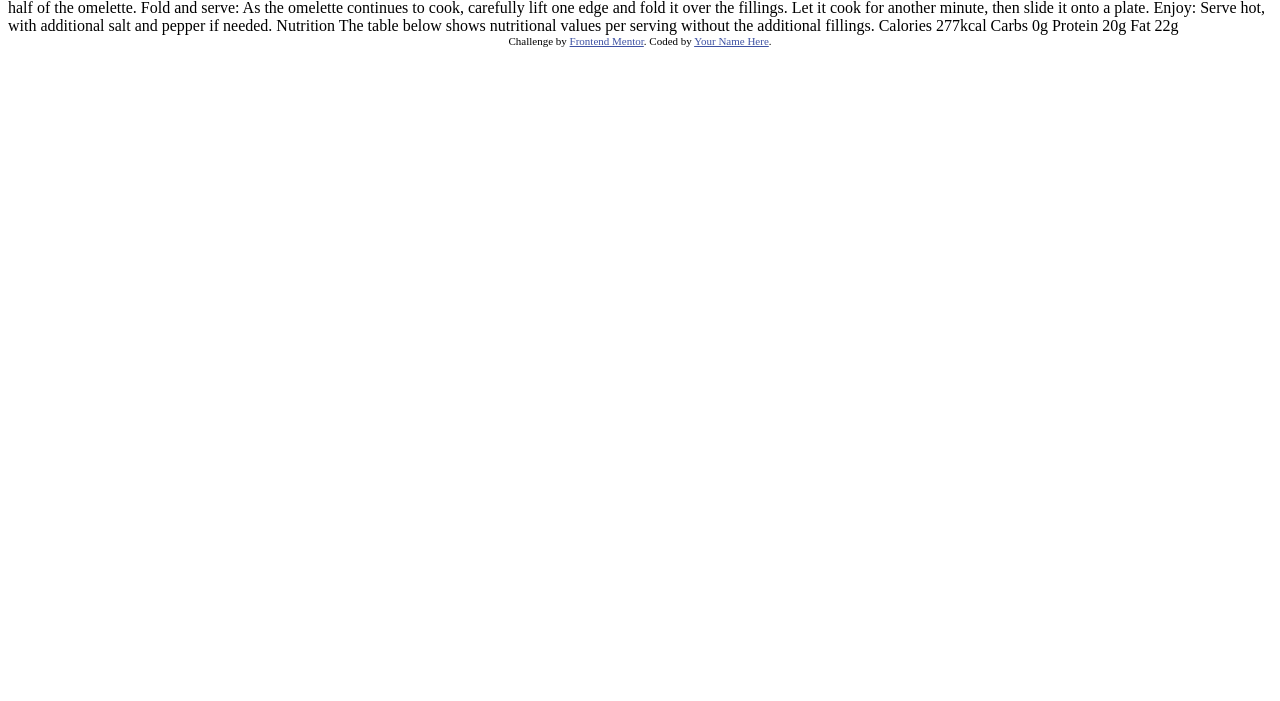
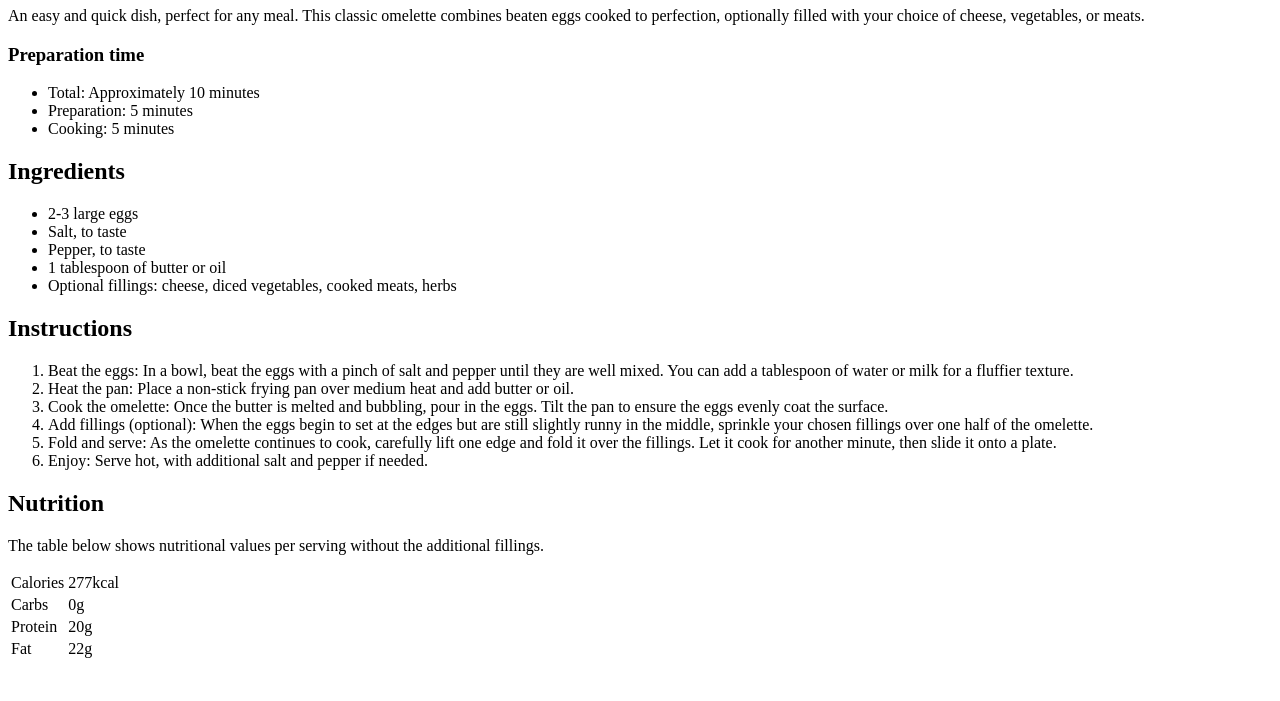
Before and after one commit to Titodelux/RecipePage-FM, a plain HTML site: page index.html in a window 1280 px wide. Shown: the part 99-800 px from the top of the page. Drawn offline with Linux system fonts and the light colour scheme.

Commit message:
feat: html created

```diff
--- a/index.html
+++ b/index.html
@@ -1,8 +1,10 @@
 <!DOCTYPE html>
 <html lang="en">
+
 <head>
   <meta charset="UTF-8">
-  <meta name="viewport" content="width=device-width, initial-scale=1.0"> <!-- displays site properly based on user's device -->
+  <meta name="viewport" content="width=device-width, initial-scale=1.0">
+  <!-- displays site properly based on user's device -->
 
   <link rel="icon" type="image/png" sizes="32x32" href="./assets/images/favicon-32x32.png">
 
@@ -10,68 +12,82 @@
 
   <!-- Feel free to remove these styles or customise in your own stylesheet 👍 -->
   <style>
-    .attribution { font-size: 11px; text-align: center; }
-    .attribution a { color: hsl(228, 45%, 44%); }
+    .attribution {
+      font-size: 11px;
+      text-align: center;
+    }
+
+    .attribution a {
+      color: hsl(228, 45%, 44%);
+    }
   </style>
 </head>
+
 <body>
+  <img src="#" alt="Delicius Omelette">
 
-  Simple Omelette Recipe
+  <main>
 
-  An easy and quick dish, perfect for any meal. This classic omelette combines beaten eggs cooked
-  to perfection, optionally filled with your choice of cheese, vegetables, or meats.
+    <h1>Simple Omelette Recipe</h1>
+    <p>An easy and quick dish, perfect for any meal. This classic omelette combines beaten eggs cooked to perfection, optionally filled with your choice of cheese, vegetables, or meats.</p>
 
-  Preparation time
+    <div class="preparation_tab">
 
-  Total: Approximately 10 minutes
-  Preparation: 5 minutes
-  Cooking: 5 minutes
+      <h3>Preparation time</h3>
+      <ul>
+        <li>Total: Approximately 10 minutes</li>
+        <li>Preparation: 5 minutes</li>
+        <li>Cooking: 5 minutes</li>
+      </ul>
 
-  Ingredients
+    </div>
 
-  2-3 large eggs
-  Salt, to taste
-  Pepper, to taste
-  1 tablespoon of butter or oil
-  Optional fillings: cheese, diced vegetables, cooked meats, herbs
+    <h2>Ingredients</h2>
+    <ul>
+      <li>2-3 large eggs</li>
+      <li>Salt, to taste</li>
+      <li>Pepper, to taste</li>
+      <li>1 tablespoon of butter or oil</li>
+      <li>Optional fillings: cheese, diced vegetables, cooked meats, herbs</li>
+    </ul>
 
-  Instructions
+    <h2>Instructions</h2>
+    <ol>
+      <li>Beat the eggs: In a bowl, beat the eggs with a pinch of salt and pepper until they are well mixed. You can add a tablespoon of water or milk for a fluffier texture.</li>
+      <li>Heat the pan: Place a non-stick frying pan over medium heat and add butter or oil.</li>
+      <li>Cook the omelette: Once the butter is melted and bubbling, pour in the eggs. Tilt the pan to ensure the eggs evenly coat the surface.</li>
+      <li>Add fillings (optional): When the eggs begin to set at the edges but are still slightly runny in the middle, sprinkle your chosen fillings over one half of the omelette.</li>
+      <li>Fold and serve: As the omelette continues to cook, carefully lift one edge and fold it over the fillings. Let it cook for another minute, then slide it onto a plate.</li>
+      <li>Enjoy: Serve hot, with additional salt and pepper if needed.</li>
+    </ol>
 
-  Beat the eggs: In a bowl, beat the eggs with a pinch of salt and pepper until they are well mixed.
-  You can add a tablespoon of water or milk for a fluffier texture.
+    <h2>Nutrition</h2>
+    <p>The table below shows nutritional values per serving without the additional fillings.</p>
+    <table>
+      <tr>
+        <td>Calories</td>
+        <td>277kcal</td>
+      </tr>
+      <tr>
+        <td>Carbs</td>
+        <td>0g</td>
+      </tr>
+      <tr>
+        <td>Protein</td>
+        <td>20g</td>
+      </tr>
+      <tr>
+        <td>Fat</td>
+        <td>22g</td>
+      </tr>
+    </table>
 
-  Heat the pan: Place a non-stick frying pan over medium heat and add butter or oil.
+  </main>
 
-  Cook the omelette: Once the butter is melted and bubbling, pour in the eggs. Tilt the pan to ensure
-  the eggs evenly coat the surface.
-
-  Add fillings (optional): When the eggs begin to set at the edges but are still slightly runny in the
-  middle, sprinkle your chosen fillings over one half of the omelette.
-
-  Fold and serve: As the omelette continues to cook, carefully lift one edge and fold it over the
-  fillings. Let it cook for another minute, then slide it onto a plate.
-
-  Enjoy: Serve hot, with additional salt and pepper if needed.
-
-  Nutrition
-
-  The table below shows nutritional values per serving without the additional fillings.
-
-  Calories
-  277kcal
-
-  Carbs
-  0g
-
-  Protein
-  20g
-
-  Fat
-  22g
-
-  <div class="attribution">
+  <!-- <div class="attribution">
     Challenge by <a href="https://www.frontendmentor.io?ref=challenge" target="_blank">Frontend Mentor</a>.
     Coded by <a href="#">Your Name Here</a>.
-  </div>
+  </div> -->
 </body>
+
 </html>
```
